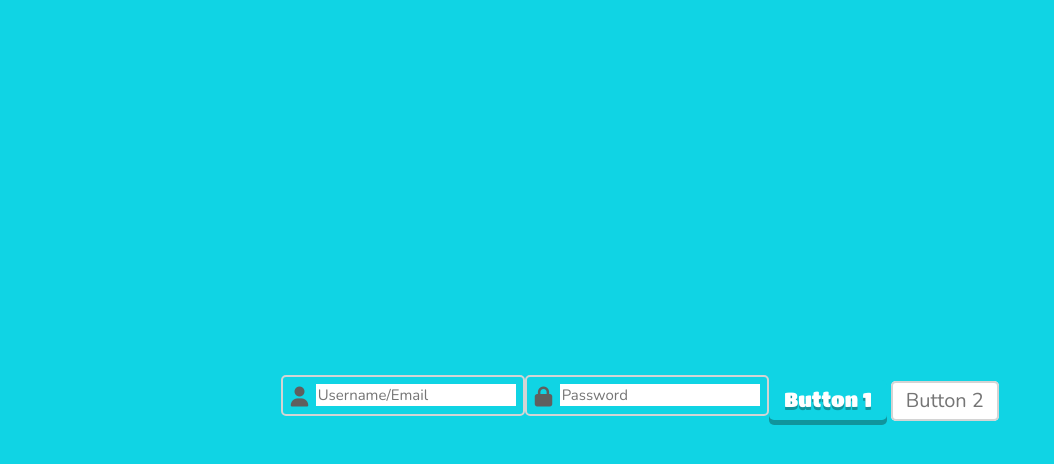
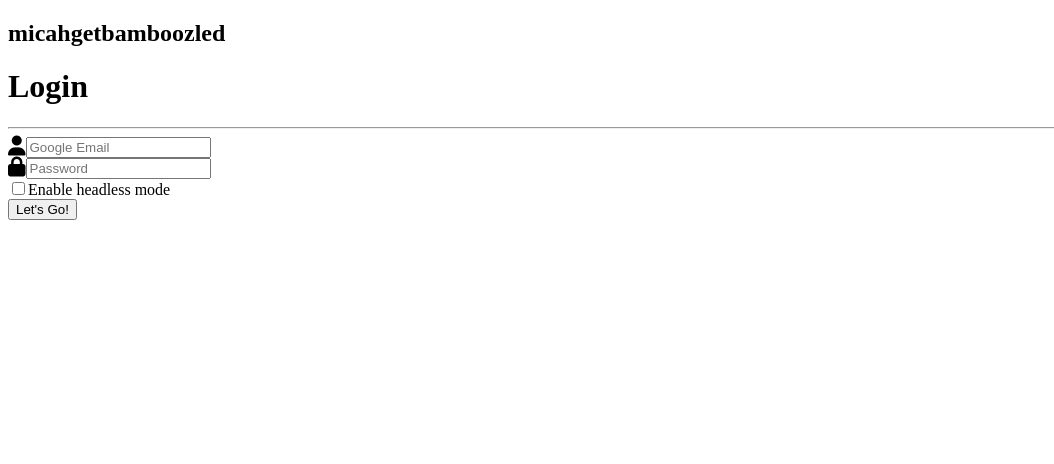
Before and after one commit to imjamnotjelly/micahgetbamboozled, a plain HTML site: page src/frontend/index.html in a window 1280 px wide. Shown: the whole page, without its empty margins (0-1054 px from the left). Drawn offline with nearby package versions, Linux system fonts and the light colour scheme.

Commit message:
upload correct index.html (lmao)

```diff
--- a/src/frontend/index.html
+++ b/src/frontend/index.html
@@ -1,25 +1,40 @@
 <!DOCTYPE html>
 <html>
+
 <head>
 <script src="https://kit.fontawesome.com/f535951b49.js" crossorigin="anonymous"></script>
-<link rel="stylesheet" href="style.css">
 </head>
+<body>
 
-<body>
+<nav class="navbar">
+<h2>
+micahgetbamboozled
+</h2>
+</nav>
+
+<form id="login_form">
+<h1>
+Login
+</h1>
+<hr>
 <div class="i1">
-<i class="fas fa-user fa-lg" id="user_icon"></i><input placeholder="Username/Email" id="u_input">
+<i class="fas fa-user fa-lg" id="user_icon"></i><input placeholder="Google Email" id="u_input" type="email">
 </div>
 
 <div class="i1">
 <i class="fas fa-lock fa-lg" id="lock_icon"></i><input placeholder="Password" id="p_input" type="password">
 </div>
 
-<div id="buttons">
-<button class="b1">Button 1</button>
-<button class="b2">Button 2</button>
-<div class="b3">
-</div>
+<div class="checktab">
+<input type="checkbox" id="cb"><label for="cb" id="checklabel">Enable headless mode</label>
 </div>
 
+<button class="b2" type="submit" value="Submit" form="login_form">
+Let's Go!
+</button>
+
+</form>
+
 </body>
+
 </html>
```
